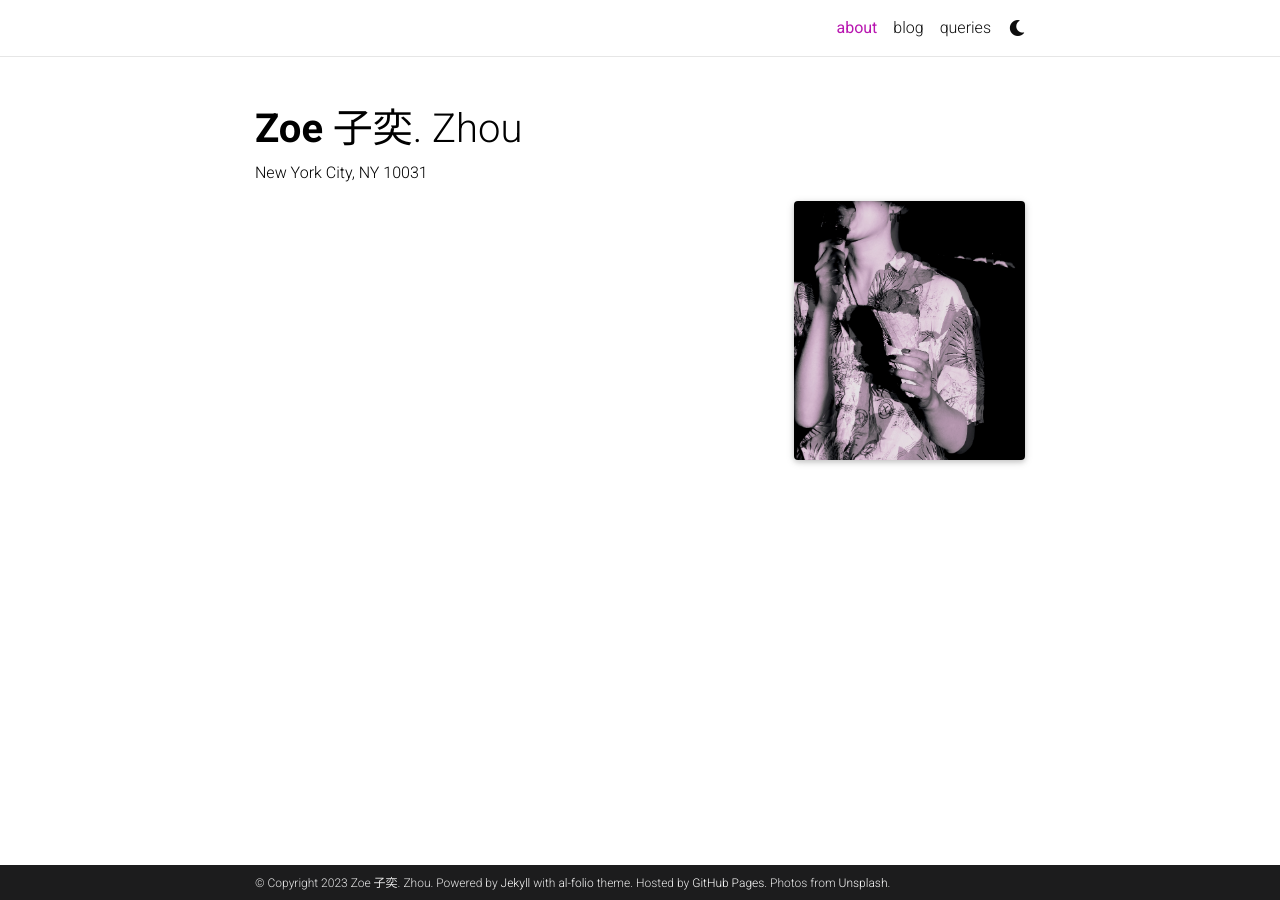
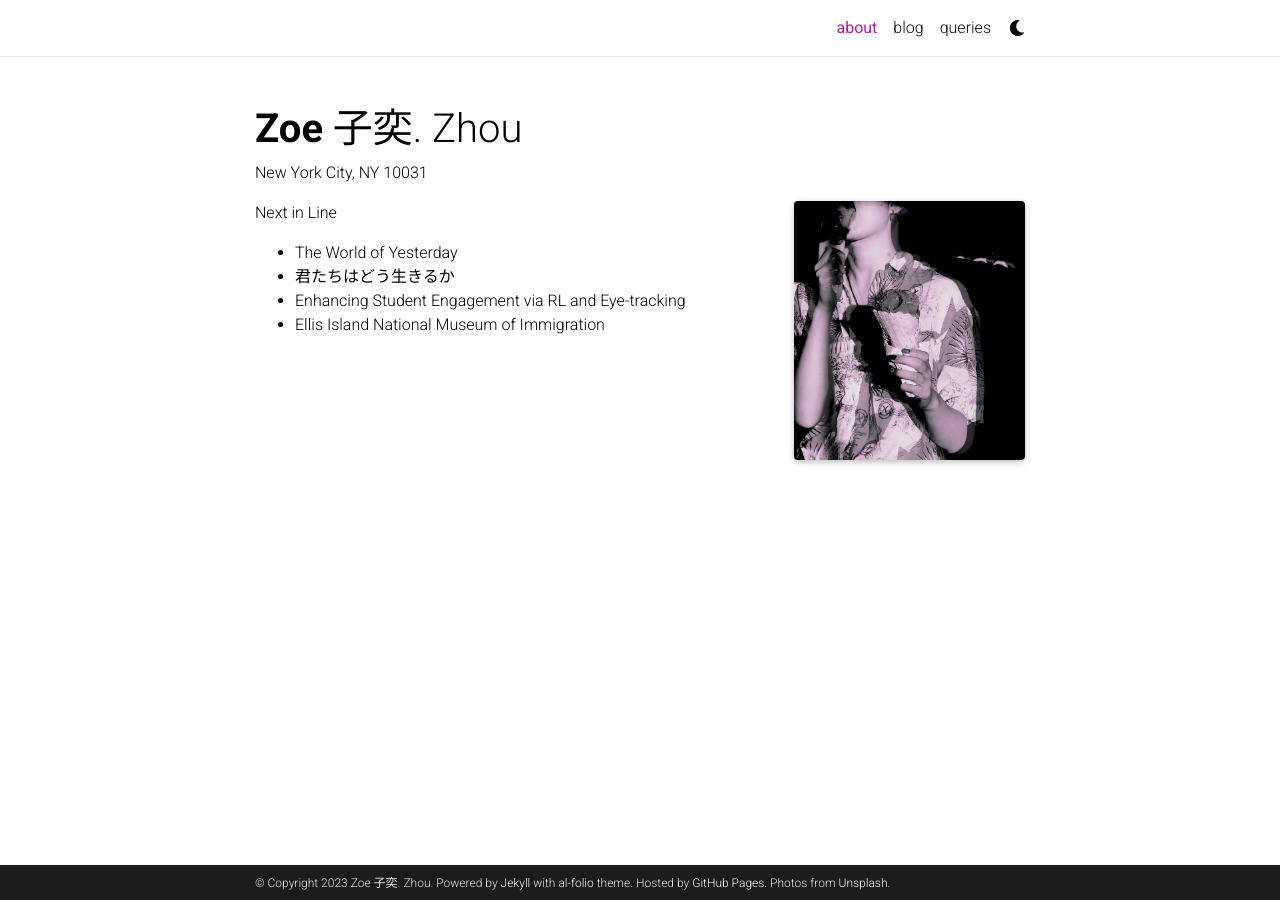
Before and after one commit to Zoewhat/Zoewhat.github.io, a Jekyll site: the page built from _pages/about.md, in a window 1280 px wide. Built offline with Jekyll 4.4.1, drawn with Linux system fonts in a browser that asks for light colours; full-size pictures stand in for the smaller copies a plugin makes; comment, search, counter and statistics services are not loaded; a style sheet for code colours, icons or effects is not loaded.

Commit message:
Update about.md

```diff
--- a/_pages/about.md
+++ b/_pages/about.md
@@ -12,3 +12,9 @@ profile:
 
 
 ---
+
+Next in Line
+- The World of Yesterday
+- 君たちはどう生きるか
+- Enhancing Student Engagement via RL and Eye-tracking
+- Ellis Island National Museum of Immigration
```
